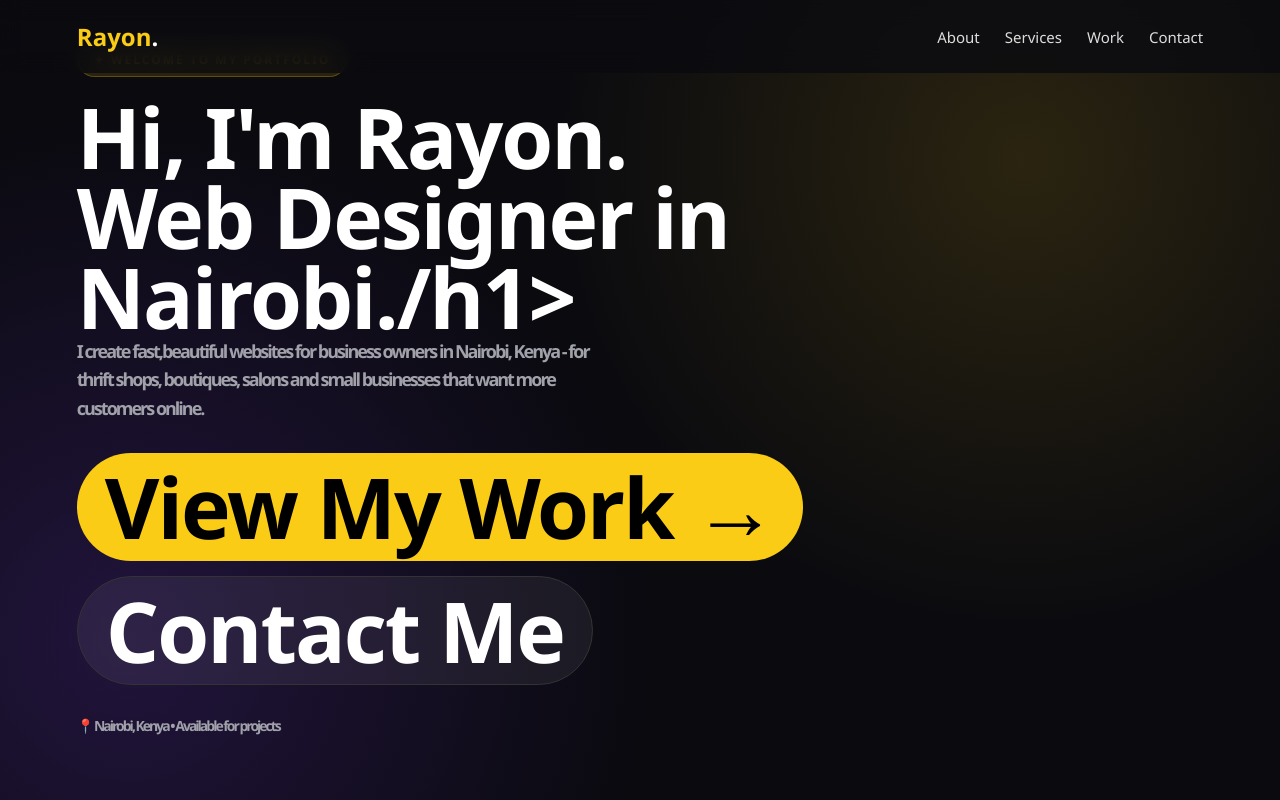
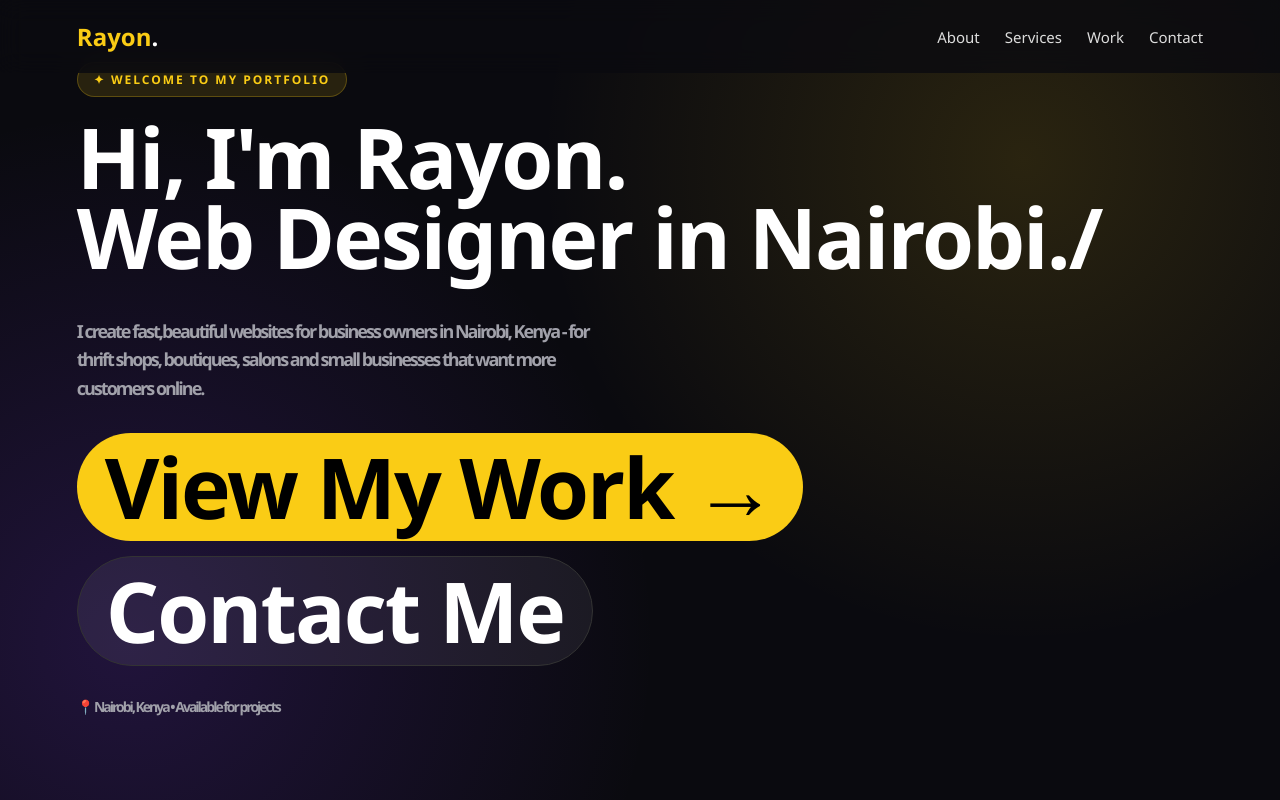
Before and after one commit to ochiengrayon902-hue/rayon-portfolio, a plain HTML site: page index.html in a window 1280 px wide. Shown: the top 800 px of the page. Drawn offline with Linux system fonts and the light colour scheme.

Commit message:
Update index.html

```diff
--- a/index.html
+++ b/index.html
@@ -47,7 +47,7 @@
 
 <div class="hero">
   <div class="badge">✦ WELCOME TO MY PORTFOLIO</div>
-  <h1>Hi, I'm Rayon.<br><span></span>Web Designer in Nairobi.</span>/h1>
+  <h1>Hi, I'm Rayon.<br><span></span>Web Designer in Nairobi.</span>/<h1>
   <p>I create fast,beautiful websites for business owners in Nairobi, Kenya - for thrift shops, boutiques, salons and small businesses that want more customers online.</p>
   <div class="btns">
     <a class="btn1" href="#work">View My Work →</a>
```
